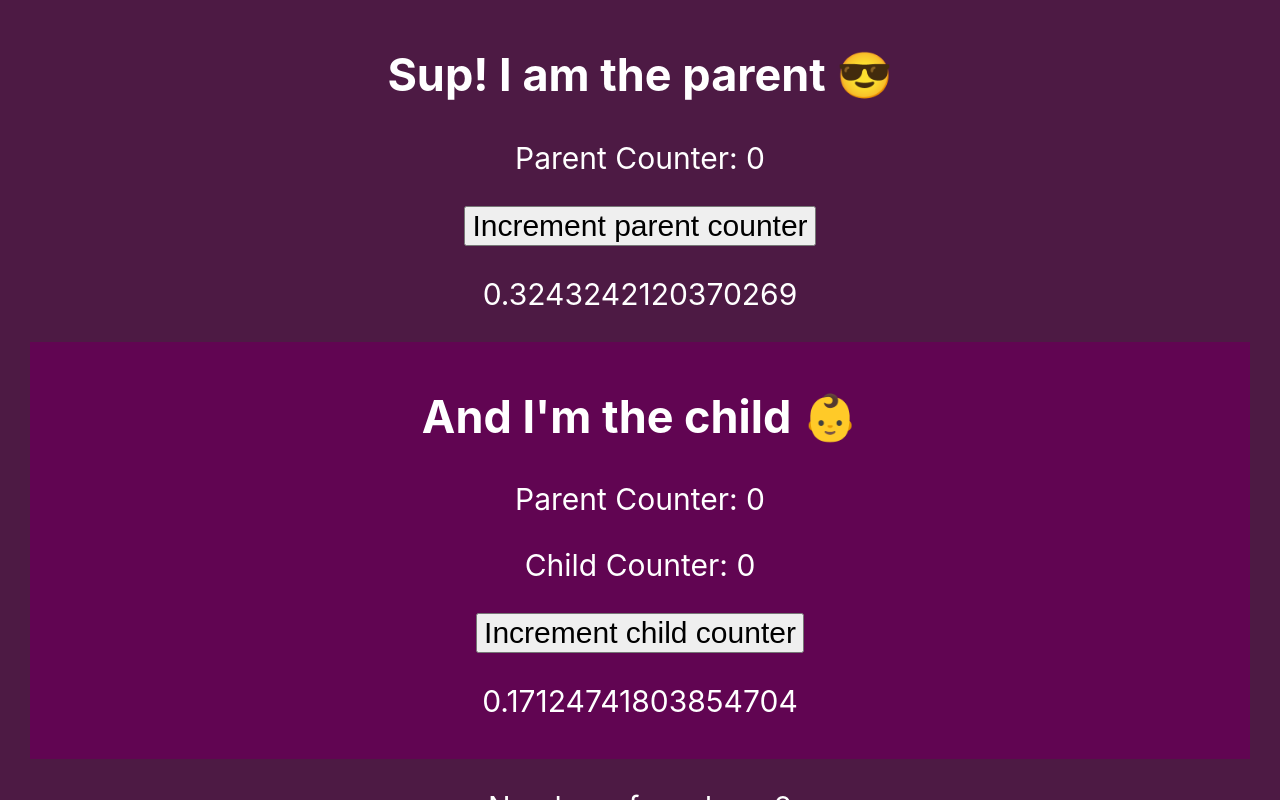
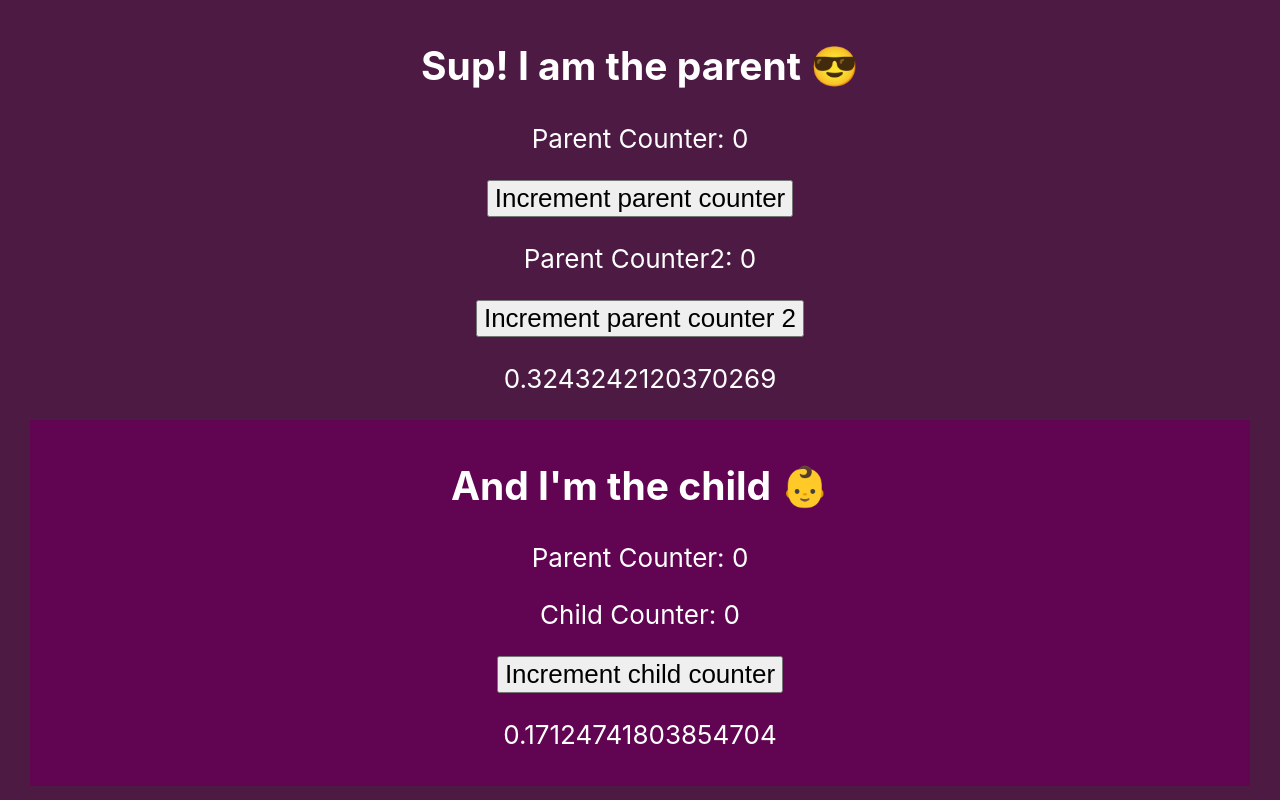
Before and after one commit to pierusan/sandboxes, a React (Create React App) app in the folder web/ts-react-sandbox/: page / in a window 1280 px wide. Built offline with nearby package versions, Linux system fonts and the light colour scheme.

Commit message:
Add memo child

```diff
--- a/web/ts-react-sandbox/src/App.css
+++ b/web/ts-react-sandbox/src/App.css
@@ -3,7 +3,7 @@
   text-align: center;
   background-color: #282c34;
   color: white;
-  font-size: calc(10px + 2.5vmin);
+  font-size: calc(10px + 2vmin);
 
   /* App takes the full page */
   position: fixed;
@@ -11,6 +11,9 @@
   left: 0;
   height: 100vh;
   width: 100vw;
+
+  /* If page is too big */
+  overflow-y: scroll;
 }
 
 .parent-component {
--- a/web/ts-react-sandbox/src/App.tsx
+++ b/web/ts-react-sandbox/src/App.tsx
@@ -32,13 +32,24 @@ const ChildComponent = ({ parentCounter }: { parentCounter: number }) => {
   //////////////////////////////////////////////////////////////////////////////
   // On every render, when childCounter is updated
   //////////////////////////////////////////////////////////////////////////////
+  useEffect(() => {
+    console.log("child usEffect[childCounter]");
+  }, [childCounter]);
+
   useLayoutEffect(() => {
     console.log("child useLayoutEffect[childCounter]");
   }, [childCounter]);
 
+  //////////////////////////////////////////////////////////////////////////////
+  // On every render, when parentCounter is updated
+  //////////////////////////////////////////////////////////////////////////////
   useEffect(() => {
-    console.log("child useLayoutEffect[childCounter]");
-  }, [childCounter]);
+    console.log("child useEffect[parentCounter]");
+  }, [parentCounter]);
+
+  useLayoutEffect(() => {
+    console.log("child useLayoutEffect[parentCounter]");
+  }, [parentCounter]);
 
   console.log("child render end");
   return (
@@ -58,13 +69,19 @@ const ChildComponent = ({ parentCounter }: { parentCounter: number }) => {
   );
 };
 
-let numRenders = 0;
-const ParentComponent: React.FC = ({ children }) => {
+const ChildComponentMemo = React.memo(ChildComponent);
+
+const ParentComponent: React.FC = () => {
   console.log("parent render start");
 
-  numRenders = numRenders + 1;
+  // Main counter, passed to child
+  const [parentCounter, setParentCounter] = useState(0);
+  // Second counter, not passed to child, but illustrates that if the state of
+  // the parent changes, the child will always re-render, even though the value
+  // is not passed as prop. React.memo could probably optimize things here if
+  // needed, illustrated above by ChildComponentMemo
+  const [parentCounter2, setParentCounter2] = useState(0);
 
-  const [parentCounter, setParentCounter] = useState(0);
   // Will change on every render
   const randomNumber = Math.random();
 
@@ -82,11 +99,11 @@ const ParentComponent: React.FC = ({ children }) => {
   //////////////////////////////////////////////////////////////////////////////
   // On every render, when parentCounter is updated
   //////////////////////////////////////////////////////////////////////////////
-  useLayoutEffect(() => {
-    console.log("parent useLayoutEffect[parentCounter]");
+  useEffect(() => {
+    console.log("parent useEffect[parentCounter]");
   }, [parentCounter]);
 
-  useEffect(() => {
+  useLayoutEffect(() => {
     console.log("parent useLayoutEffect[parentCounter]");
   }, [parentCounter]);
 
@@ -115,9 +132,19 @@ const ParentComponent: React.FC = ({ children }) => {
       >
         Increment parent counter
       </button>
+      <p>Parent Counter2: {parentCounter2}</p>
+      <button
+        onClick={() => {
+          setParentCounter2((prevCounter) => {
+            return prevCounter + 1;
+          });
+        }}
+      >
+        Increment parent counter 2
+      </button>
       <p>{randomNumber}</p>
       <ChildComponent parentCounter={parentCounter} />
-      <p>Number of renders: {numRenders}</p>
+      <ChildComponentMemo parentCounter={parentCounter} />
     </div>
   );
 };
```
